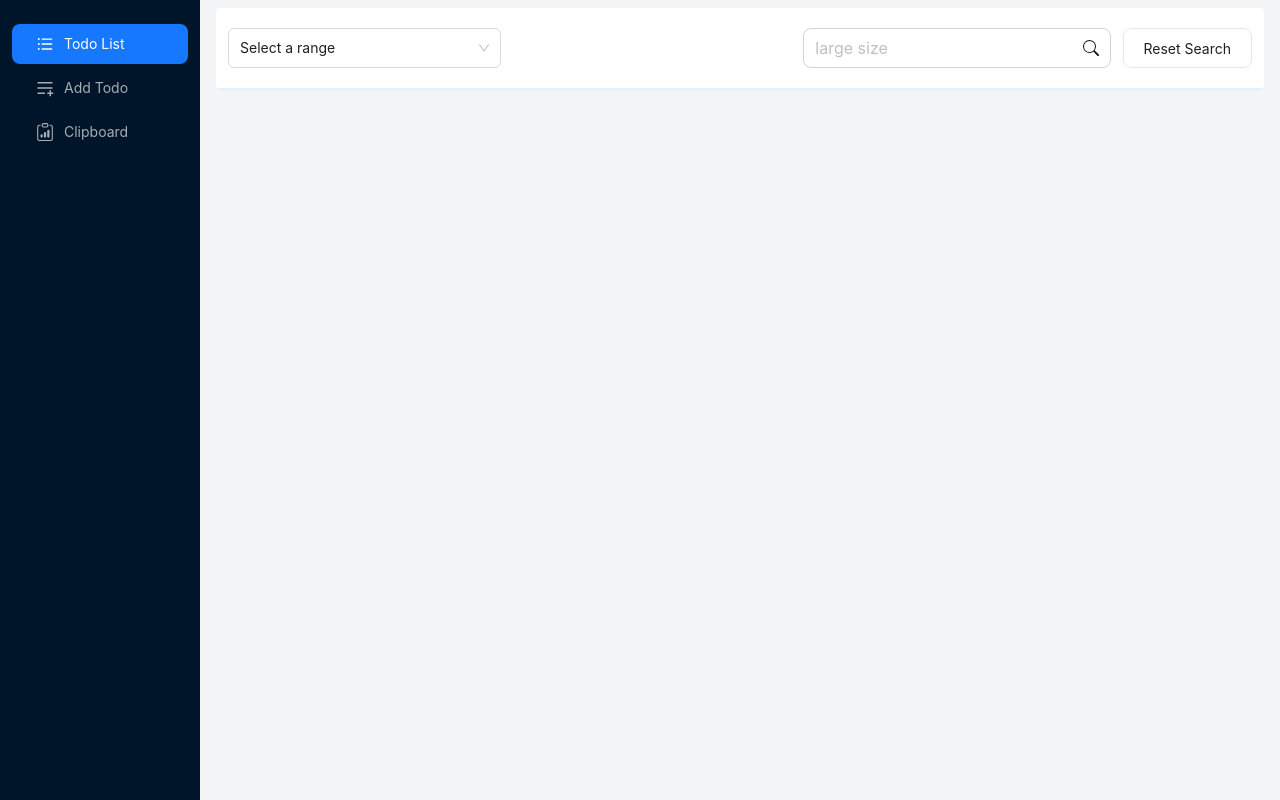
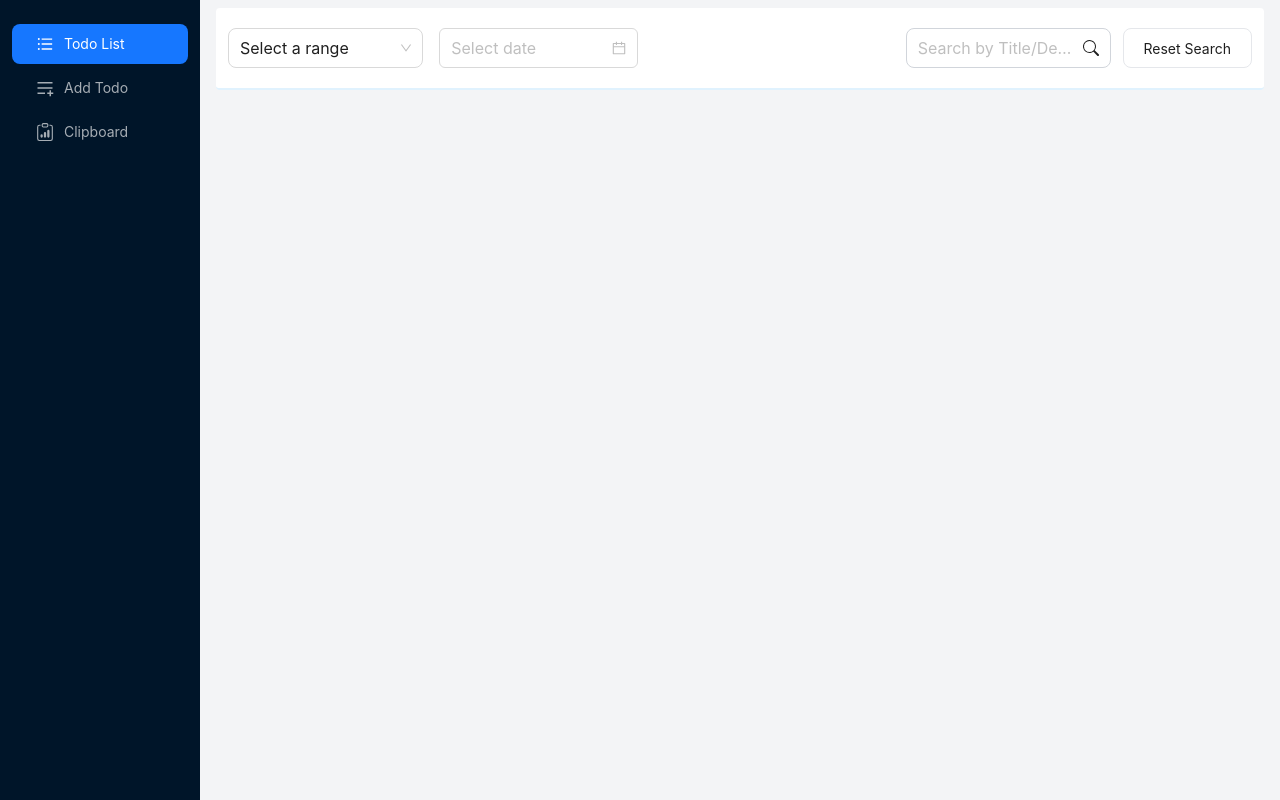
Before and after one commit to SanyFaysal/todo-app, a React (Vite) app: page / in a window 1280 px wide. Built offline with nearby package versions, Linux system fonts and the light colour scheme.

Commit message:
[DONE]: List item search by date and date range

```diff
--- a/src/layout/Header.jsx
+++ b/src/layout/Header.jsx
@@ -1,9 +1,9 @@
-import { Input, Select } from "antd";
+import { DatePicker, Input, Radio, Select, Space } from "antd";
 import Search from "antd/es/input/Search";
 import React from "react";
 import { getSearchResultByDate } from "../helpers/getSearchResultByDate";
 import { useDispatch, useSelector } from "react-redux";
-import { searchResult } from "../redux/todoSlice/todoSlice";
+import { searchResult, searchText } from "../redux/todoSlice/todoSlice";
 import { RiSearchFill } from "react-icons/ri";
 import { BsSearch } from "react-icons/bs";
 
@@ -23,12 +23,15 @@ export default function Header() {
   const onSearch = () => {};
   const handleSearchByDate = (query) => {
     const data = getSearchResultByDate(query, todoList);
+    dispatch(searchText(query));
     dispatch(searchResult(data));
   };
   return (
     <div className="py-5 px-3 grid grid-cols-5 justify-items-between bg-white mx-4  rounded mt-2 sticky top-0 border-b-2 border-b-sky-100">
+      <div className=" col-span-2 flex gap-4">
         <Select
-        className=" h-10 col-span-2 w-2/3"
+          className=" w-1/2"
+          size="large"
           defaultValue={searchDateOptions[0]}
           onChange={handleSearchByDate}
           options={searchDateOptions.map((item, i) => ({
@@ -38,11 +41,16 @@ export default function Header() {
             key: i,
           }))}
         />
+
+        <Space direction="vertical">
+          <DatePicker size={"large"} />
+        </Space>
+      </div>
       <div className="flex gap-3 justify-end  col-span-3 ">
         <Input
           size="large"
-          className=" border border-gray-300 rounded-lg w-1/2 "
-          placeholder="large size"
+          className=" border border-gray-300 rounded-lg w-1/3 "
+          placeholder="Search by Title/Desc...."
           suffix={<BsSearch />}
         />
 
--- a/src/pages/TodoLists.jsx
+++ b/src/pages/TodoLists.jsx
@@ -4,15 +4,17 @@ import ListCard from "../components/ListCard";
 
 export default function TodoLists() {
   const [items, setItems] = useState();
-  const { todoList, searchResult } = useSelector((state) => state?.todo);
+  const { todoList, searchResult, searchText } = useSelector(
+    (state) => state?.todo
+  );
 
   useEffect(() => {
-    if (searchResult?.length) {
+    if (searchText) {
       setItems(searchResult);
     } else {
       setItems(todoList);
     }
-  }, [todoList, searchResult]);
+  }, [todoList, searchResult, searchText]);
   console.log({ items });
   return (
     <div className="grid grid-cols-1 gap-5  mb-8">
--- a/src/redux/todoSlice/todoSlice.js
+++ b/src/redux/todoSlice/todoSlice.js
@@ -3,6 +3,7 @@ import { createSlice } from "@reduxjs/toolkit";
 const initialState = {
   todoList: [],
   searchResult: [],
+  searchText: null,
 };
 
 export const todoSlice = createSlice({
@@ -28,12 +29,22 @@ export const todoSlice = createSlice({
       );
     },
     searchResult: (state, { payload }) => {
-      state.todoList = payload;
+      console.log({ payload });
+      state.searchResult = payload;
+    },
+    searchText: (state, { payload }) => {
+      state.searchText = payload;
     },
   },
 });
 
-export const { addTodo, setTodo, updateTodo, deleteTodo, searchResult } =
-  todoSlice.actions;
+export const {
+  addTodo,
+  setTodo,
+  updateTodo,
+  deleteTodo,
+  searchResult,
+  searchText,
+} = todoSlice.actions;
 
 export default todoSlice.reducer;
```
Lines whose indentation alone changed are shown as unchanged.
